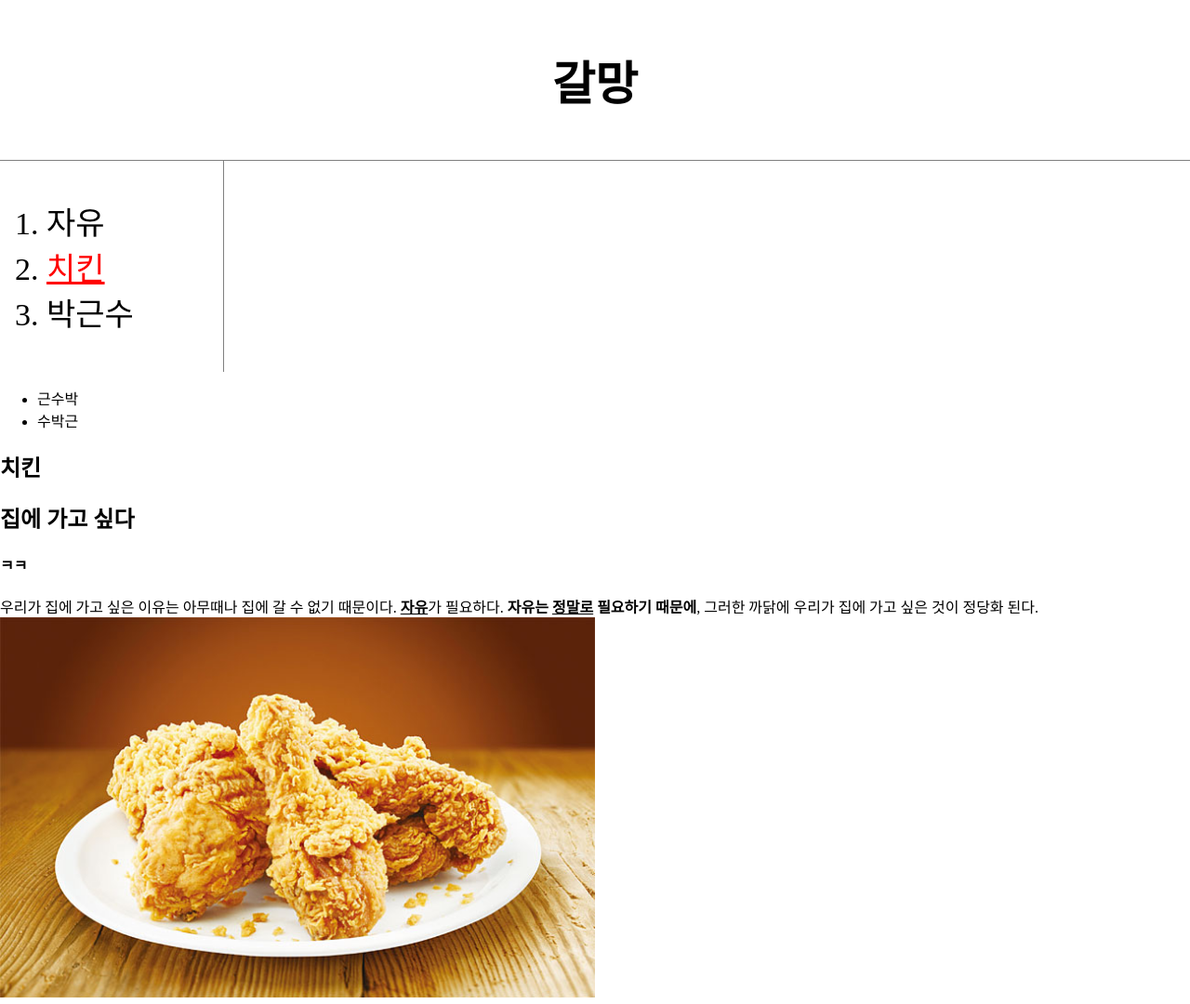
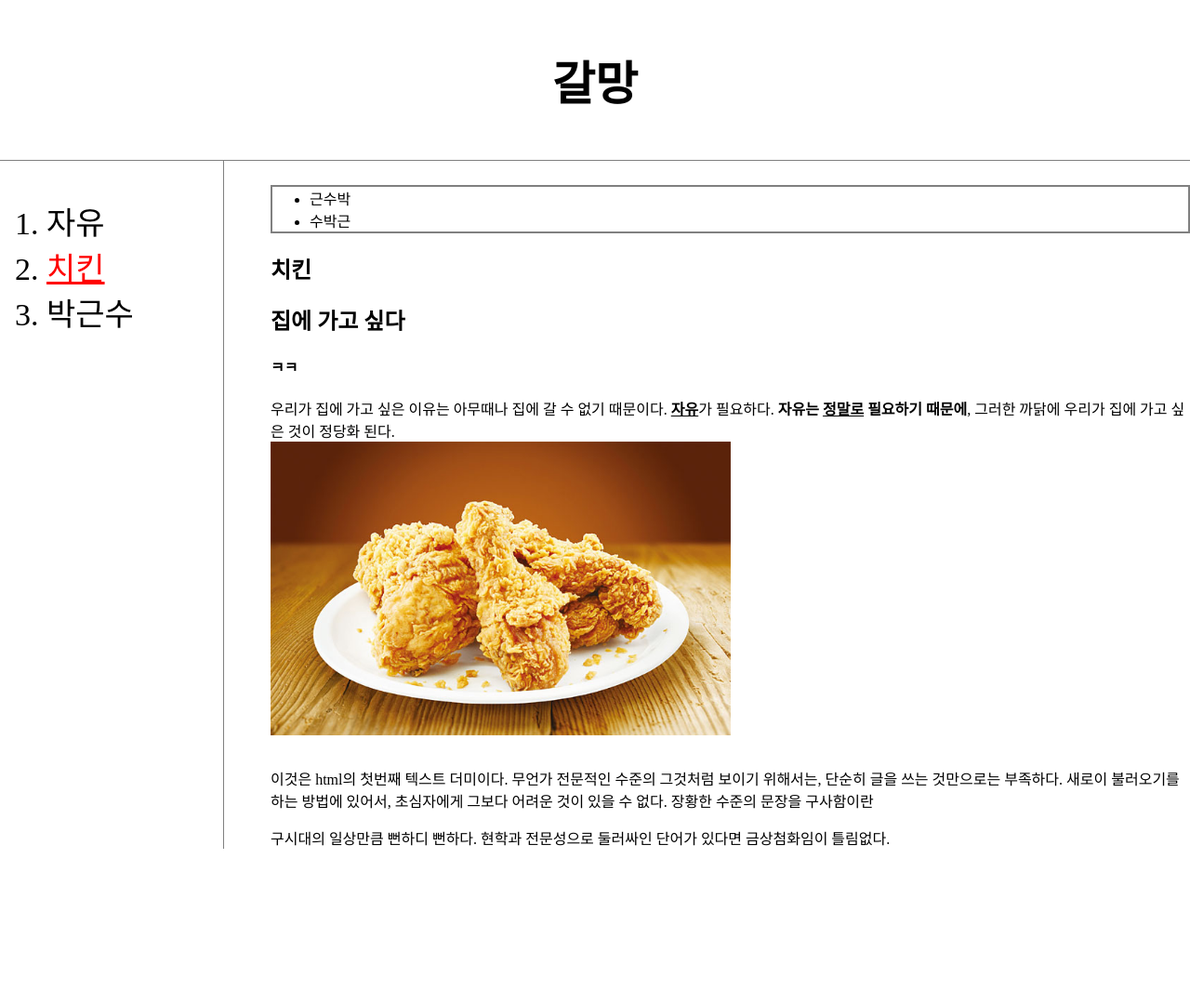
Before and after one commit to zzaaeeww/web1, a plain HTML site: page 2.html in a window 1280 px wide. Shown: the top 1080 px of the page at 93% size. After the commit the page ends 913 px from the top, so only its background shows below. Drawn offline with Linux system fonts and the light colour scheme.

Commit message:
grid complete

```diff
--- a/2.html
+++ b/2.html
@@ -3,12 +3,6 @@
 <head>
 <title>수박보다 맛있는 근수박</title>
 <meta charset="utf-8">
-</head>
-
-<body>
-
-<h1><a href="index.html">갈망</a></h1>
-
 <style>
   a {
     color:black;
@@ -25,7 +19,7 @@
     color:red;
     text-decoration:underline
   }
-  ol{
+  #grid ol{
     border-right:1px solid gray;
     width:150px;
     font-size:34px;
@@ -36,32 +30,52 @@
   body {
     margin:0
   }
-  .seen {
-    color:gray;
+  #grid {
+    display:grid;
+    grid-template-columns: 241px 1fr;
+    /*height: 1fr*/
+  }
+  #article ul {
+    border:solid gray 2px;
+  }
+  #article{
+    padding-top:10px;
+    padding-left:50px;
   }
 
 </style>
+</head>
 
-<ol>
-<li><a href="1.html">자유</a></li>
-<li><a href="2.html" id="active">치킨</a></li>
-<li><a href="3.html">박근수</a></li>
+<body>
+
+<h1><a href="index.html" title = "갈망">갈망</a></h1>
+
+
+<div id="grid">
+
+<ol id="navigation">
+  <li><a href="1.html" title = "자유" >자유</a></li>
+  <li><a href="2.html" title = "치킨" id="active">치킨</a></li>
+  <li><a href="3.html" title = "박근수">박근수</a></li>
 </ol>
 
-<ul>
 
-<a
+
+
+<div id="article"><ul>
+
+<li><a
 href="https://search.naver.com/search.naver?sm=top_hty&fbm=0&ie=utf8&query=%EA%B7%BC%EC%88%98%EB%B0%95"
-target="_blank"
->
-<li>근수박</a></li>
+target="_blank" title="씨없는 근수박">
+근수박</a></li>
 
-<a
+<li><a
 href="https://search.naver.com/search.naver?sm=top_hty&fbm=1&ie=utf8&query=%EC%88%98%EB%B0%95%EA%B7%BC"
- title="이두박근 수박근">
-<li>수박근</a></li>
+ target="_blank" title="이두박근 수박근">
+수박근</a></li>
 
 </ul>
+
 
 <h2>치킨</h2>
 <h2>집에 가고 싶다</h2>
@@ -75,8 +89,11 @@ href="https://search.naver.com/search.naver?sm=top_hty&fbm=1&ie=utf8&query=%EC%8
 <p>이것은 html의 첫번째 텍스트 더미이다.
 무언가 전문적인 수준의 그것처럼 보이기 위해서는, 단순히 글을 쓰는 것만으로는 부족하다.
 새로이 불러오기를 하는 방법에 있어서, 초심자에게 그보다 어려운 것이 있을 수 없다.
-장황한 수준의 문장을 구사함이란
- 구시대의 일상만큼 뻔하디 뻔하다.
-현학과 전문성으로 둘러싸인 단어가 있다면 금상첨화임이 틀림없다.</p>
+장황한 수준의 문장을 구사함이란</p>
+구시대의 일상만큼 뻔하디 뻔하다.
+현학과 전문성으로 둘러싸인 단어가 있다면 금상첨화임이 틀림없다.
+</div>
+</div>
+
 </body>
 </html>
```
Also changed, not shown: 1.html (+29 -20 lines), 3.html (+31 -22 lines), index.html (+28 -20 lines).
